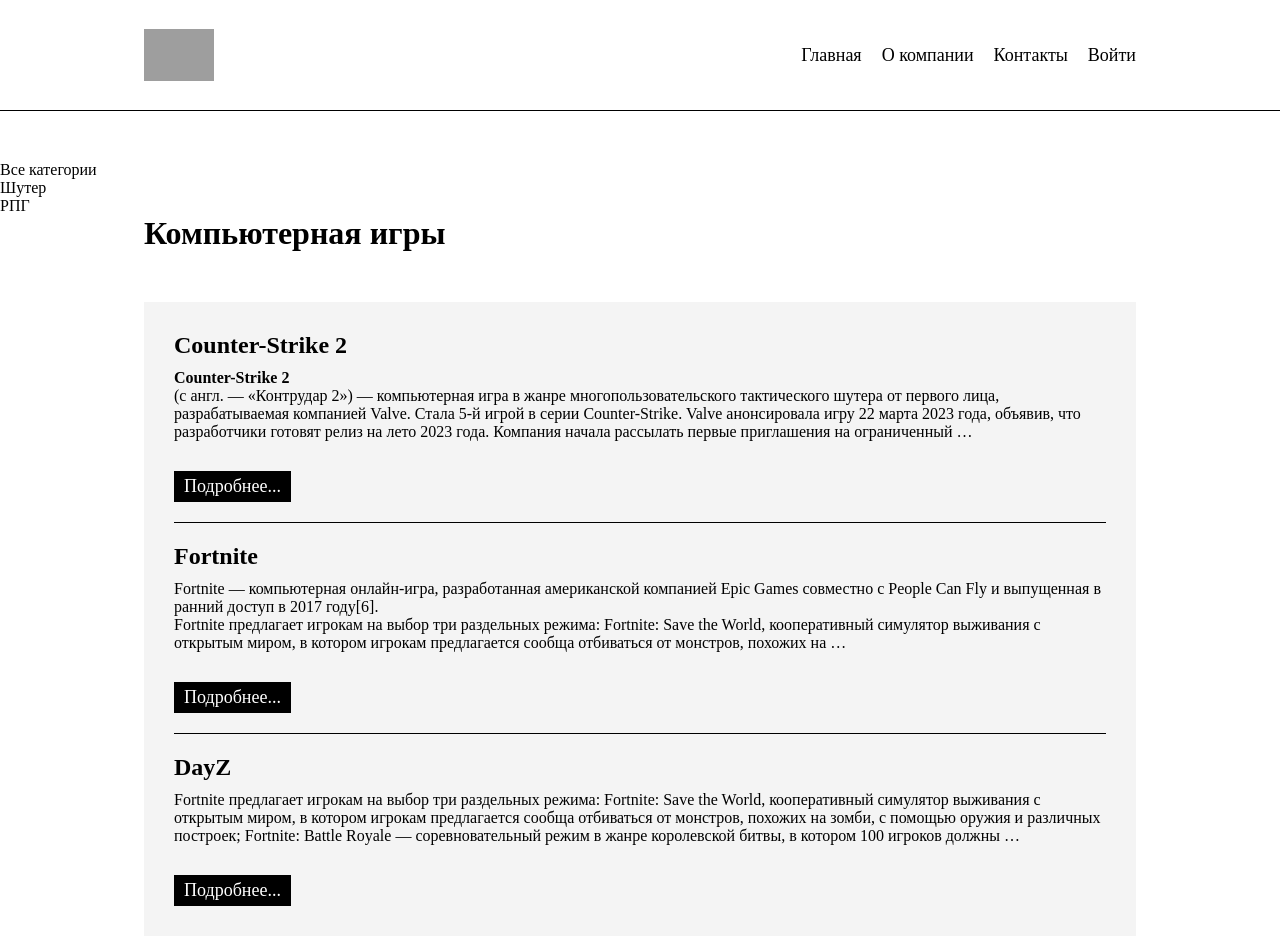
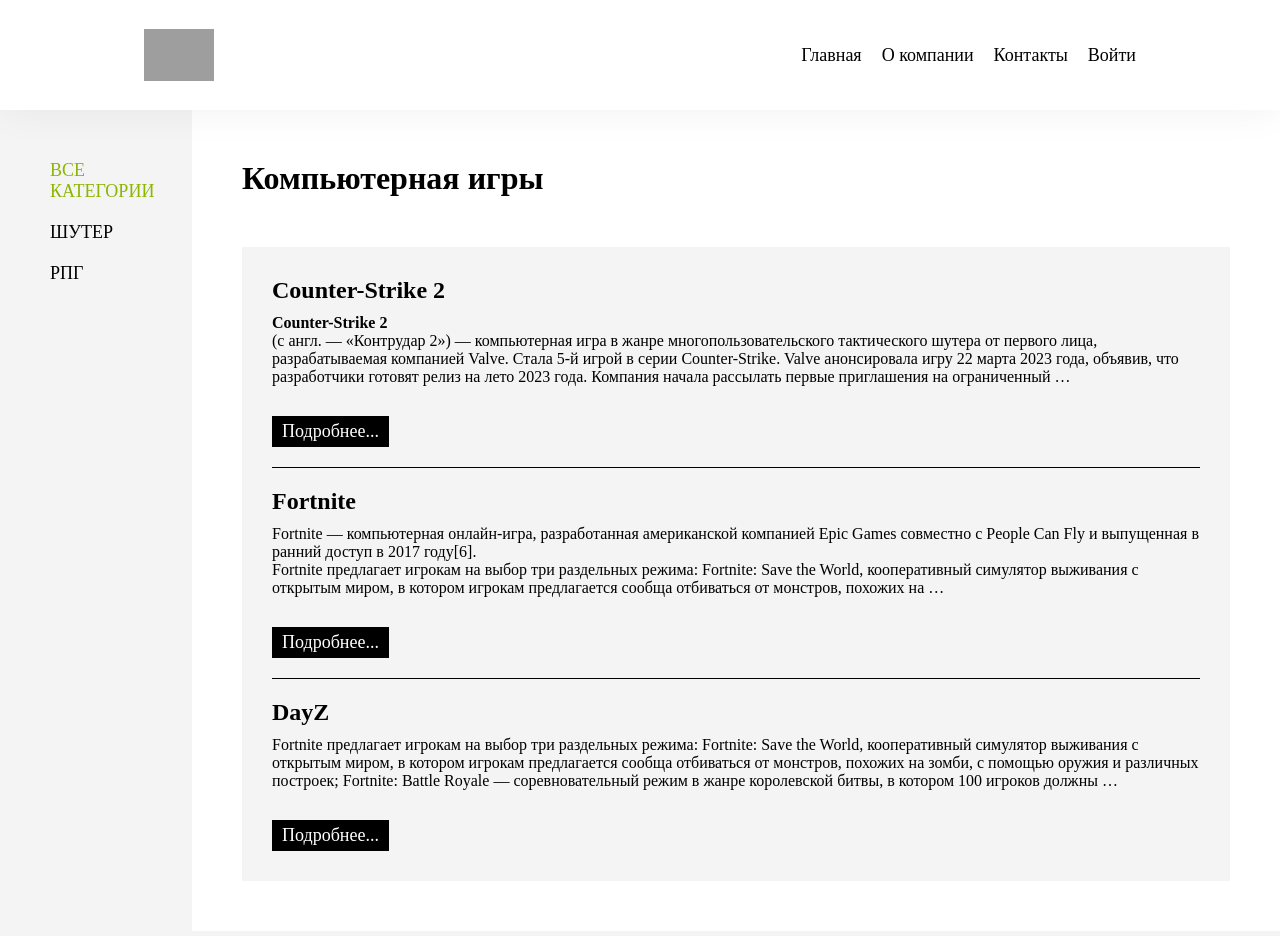
Before and after one commit to sadova-nadezhda/Django, a Django app: page / in a window 1280 px wide. After the commit the page ends 851 px from the top, so only its background shows below. Run offline with Django 4.2, Linux system fonts and the light colour scheme; data comes from the database, SQL or seed files in the repository; parts of the project's set-up code (start-up, migrations or seed data) failed here and were passed over; grey boxes are pictures that could not be loaded.

Commit message:
update project v20.1

```diff
--- a/project1/mysite/index/static/index/css/style.css
+++ b/project1/mysite/index/static/index/css/style.css
@@ -21,6 +21,12 @@ img {
   max-width: 100%;
 }
 
+body {
+    display: flex;
+    min-height: 100vh;
+    flex-direction: column;
+}
+
 .container {
   max-width: 80%;
   padding: 0 16px;
@@ -28,9 +34,12 @@ img {
 }
 /* header */
 .header {
+    position: relative;
     padding: 20px 0;
-    margin-bottom: 50px;
-    border-bottom: 1px solid #000;
+    /*margin-bottom: 50px;
+    border-bottom: 1px solid #000;*/
+    box-shadow: rgba(0, 0, 0, 0.06) 0px 0px 40px 0px;
+    z-index: 1;
 }
 .header__container {
     display: flex;
@@ -62,7 +71,7 @@ img {
     transition: all 0.2s liner;
 }
 .menu__item a:hover {
-    color: blue;
+    color: #8cb500;
 }
 /* game */
 .game__title {
@@ -99,3 +108,29 @@ img {
     text-decoration: none;
     transition: all 0.2s liner;
 }
+/* main */
+.main {
+    display: grid;
+    grid-template-columns: 15% 1fr;
+    /* height: 100%; */
+    flex-grow: 1;
+}
+/* sidebar */
+.sidebar {
+    display: flex;
+    flex-direction: column;
+    gap: 20px;
+    padding: 50px;
+    background: #f4f4f4;
+}
+.sidebar li {
+    text-transform: uppercase;
+    font-size: 18px;
+}
+.sidebar .selected {
+    color: #8cb500;
+}
+/* content */
+.content {
+    padding: 50px;
+}
--- a/project1/mysite/index/templates/index/base.html
+++ b/project1/mysite/index/templates/index/base.html
@@ -22,7 +22,7 @@
         </header>
     {% endblock %}
     {% block main %}
-    <main>
+    <main class="main">
         {% block sidebar %}
             <ul class="sidebar">
                 <li class="selected">Все категории</li>
--- a/project1/mysite/index/templates/index/index.html
+++ b/project1/mysite/index/templates/index/index.html
@@ -2,7 +2,7 @@
 
 {% block content %}
 
-    <div class="container">
+    <div class="content">
         <h1 class="game__title">{{ title }}</h1>
         <ul class="posts__list">
             {% for post in posts %}
```
